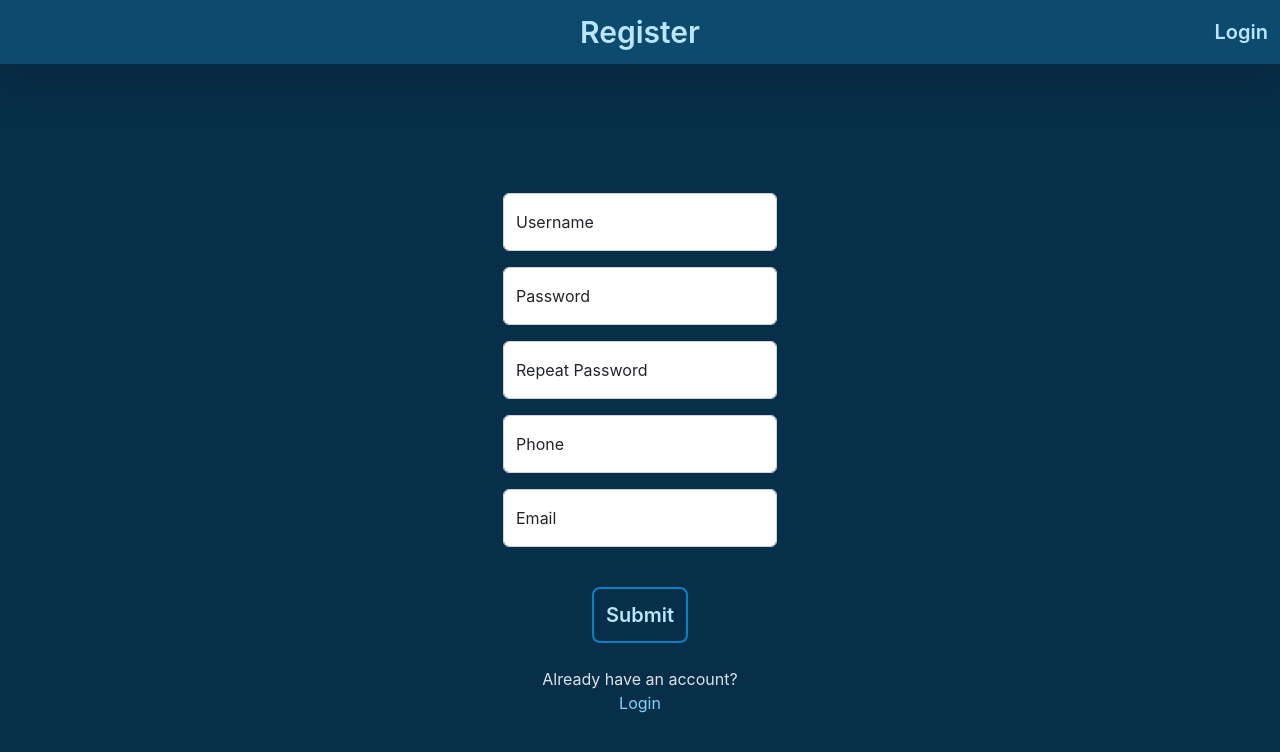
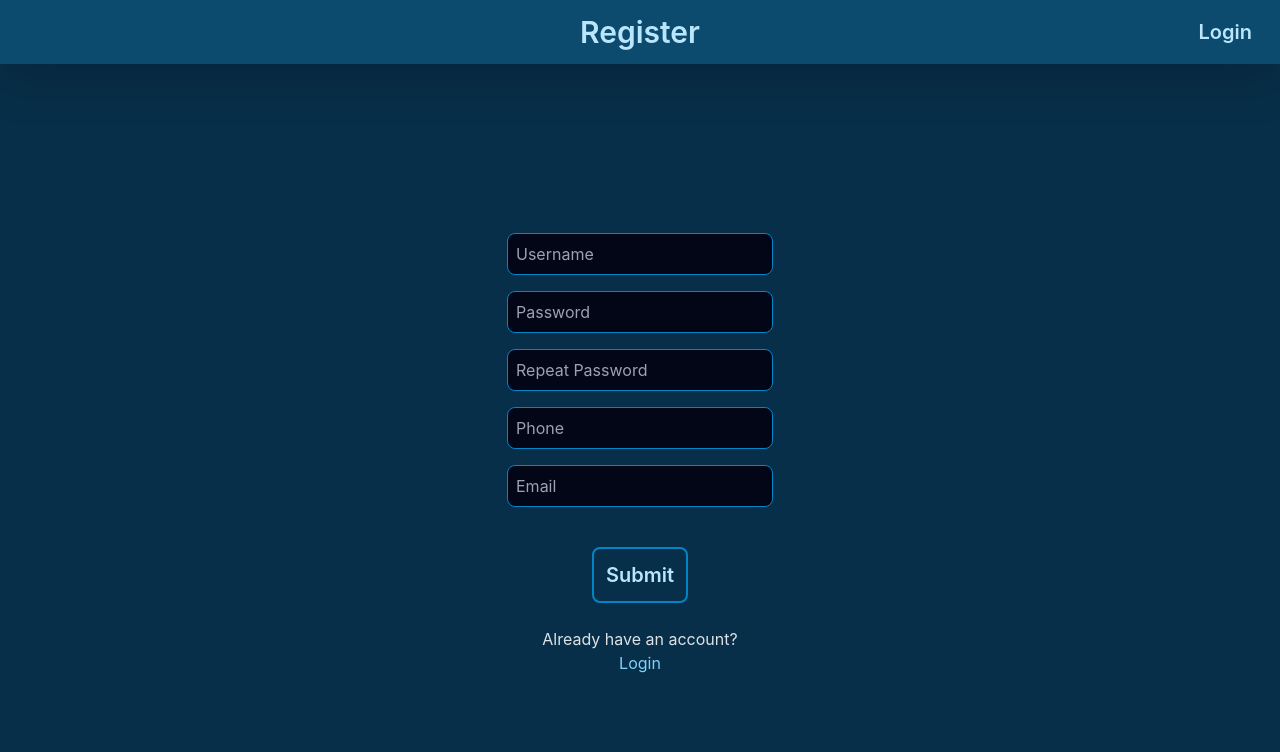
Before and after one commit to Thesura/EGMS-React, a React (Create React App) app: page /register in a window 1280 px wide. Shown: the top 752 px of the page. Built offline with nearby package versions, Linux system fonts and the light colour scheme.

Commit message:
Updated Login and Register to use TailwindCSS instead of bootstrap

```diff
--- a/src/index.css
+++ b/src/index.css
@@ -62,6 +62,15 @@
   .nav-current-emerald{
       @apply text-emerald-200;
   }
+
+  .text-input{
+      @apply p-2 bg-slate-950 text-sky-100 border-solid border rounded-lg border-sky-600 focus:border-sky-100 focus:outline-none transition-all duration-150 ease-linear;
+  }
+
+  /* .check-input{
+    relative w-11 h-6 bg-slate-950 peer peer-focus:outline-none peer-focus:ring-4 peer-focus:ring-sky-600 rounded-full peer-checked:after:translate-x-full
+    rtl:peer-checked:after:translate-x-full peer-checked:after:border-sky-100 after:content-[''] after:absolute after:top-[2px] after:start-[2px] after:bg-slate-950
+    after:border-sky-600 after:border after:rounded-full after:h-5 after:w-5 peer-checked:bg-sky-600 after:transition-all after:duration-150 after:ease-linear; } */
 }
 
 body {
--- a/src/layouts/Navbar.js
+++ b/src/layouts/Navbar.js
@@ -176,9 +176,9 @@ function Navbar() {
       <div className={`nav-current ${theme?'nav-current-emerald':'nav-current-sky'} scale-0 md:scale-100 md:w-100 transition-all duration-150 ease-linear`}>
         <p className="text-center">{active}</p>
       </div>
-      <div className="nav-user">
+      <div className="nav-user me-3">
         <p className={`nav-item ${theme?'nav-item-emerald':'nav-item-sky'} h-full`}>{user}</p>
-        <button className={`nav-item ${theme?'nav-item-emerald':'nav-item-sky'} h-full`} onClick={handleLog}>
+        <button className={`nav-item ${theme?'nav-item-emerald':'nav-item-sky'} h-full`} style={active === "Login"? {display: "none"}:{display: "flex"}} onClick={handleLog}>
               {loggedIn ? "Logout" : "Login"}
             </button>
       </div>
--- a/src/pages/Login.js
+++ b/src/pages/Login.js
@@ -4,7 +4,16 @@ import FetchRequest from "../utils/FetchRequest";
 import { ActiveContext, AuthContext } from "../App";
 
 function Login() {
-  const [user, setUser, loggedIn, setLoggedIn, staff, setStaff, admin, setAdmin] = useContext(AuthContext);
+  const [
+    user,
+    setUser,
+    loggedIn,
+    setLoggedIn,
+    staff,
+    setStaff,
+    admin,
+    setAdmin,
+  ] = useContext(AuthContext);
   const [active, setActive] = useContext(ActiveContext);
 
   const navigate = useNavigate();
@@ -81,38 +90,40 @@ function Login() {
         <div className="mb-3 form-floating text-body">
           <input
             type="text"
-            className="form-control"
+            className="text-input"
             id="username"
             placeholder="Username"
             onChange={handleUsername}
             required
           />
-          <label htmlFor="username">Username</label>
+          {/* <label htmlFor="username">Username</label> */}
         </div>
         <div className="mb-3 form-floating text-body">
           <input
             type="password"
-            className="form-control"
+            className="text-input"
             id="password"
             placeholder="Password"
             onChange={handlePassword}
             required
           />
-          <label htmlFor="password">Password</label>
+          {/* <label htmlFor="password">Password</label> */}
         </div>
-        <div className="mb-1 form-check form-switch">
+        <label className="flex justify-center">
           <input
             type="checkbox"
-            role="switch"
-            className="form-check-input"
+            className="sr-only peer"
             id="userType"
             checked={staff}
             onChange={handleStaffCheck}
           />
-          <label htmlFor="userType" className="form-label">
-            Staff Member
-          </label>
-        </div>
+          <div
+            className="relative w-11 h-6 bg-slate-950  peer peer-focus:outline-none peer-focus:ring-2 peer-focus:ring-sky-600 rounded-full peer-checked:after:translate-x-full
+    rtl:peer-checked:after:translate-x-full peer-checked:after:border-sky-100 after:content-[''] after:absolute after:top-[2px] after:start-[2px] after:bg-slate-950
+    after:border-sky-600 after:border after:rounded-full after:h-5 after:w-5 peer-checked:after:bg-sky-600 after:transition-all after:duration-150 after:ease-linear"
+          ></div>
+          <pan className="mx-2">Staff Member</pan>
+        </label>
         <div className="flex justify-center">
           <button className="button button-sky" onClick={handleSubmit}>
             Submit
--- a/src/pages/Register.js
+++ b/src/pages/Register.js
@@ -63,59 +63,59 @@ function Register() {
   return (
     <div className="mt-5">
       <form>
-        <div className="mb-3 form-floating text-body">
+        <div className="mb-3">
           <input
             type="text"
-            className="form-control"
+            className="text-input"
             id="username"
             placeholder="Username"
             onChange={handleUsername}
             required
           />
-          <label htmlFor="username">Username</label>
+          {/* <label htmlFor="username">Username</label> */}
         </div>
-        <div className="mb-3 form-floating text-body">
+        <div className="mb-3 text-body">
           <input
             type="password"
-            className="form-control"
+            className="text-input"
             id="password"
             placeholder="Password"
             onChange={handlePassword}
             required
           />
-          <label htmlFor="password">Password</label>
+          {/* <label htmlFor="password">Password</label> */}
         </div>
-        <div className="mb-3 form-floating text-body">
+        <div className="mb-3 text-body">
           <input
             type="password"
-            className="form-control"
+            className="text-input"
             id="repeatPassword"
             placeholder="Repeat Password"
             onChange={handleRepeat}
             required
           />
-          <label htmlFor="repeatPassword">Repeat Password</label>
+          {/* <label htmlFor="repeatPassword">Repeat Password</label> */}
         </div>
-        <div className="mb-3 form-floating text-body">
+        <div className="mb-3 text-body">
           <input
             type="tel"
-            className="form-control"
+            className="text-input"
             id="phone"
             placeholder="Phone"
             onChange={handlePhone}
           />
-          <label htmlFor="phone">Phone</label>
+          {/* <label htmlFor="phone">Phone</label> */}
         </div>
-        <div className="mb-3 form-floating text-body">
+        <div className="mb-3 text-body">
           <input
             type="email"
-            className="form-control"
+            className="text-input"
             id="email"
             placeholder="Email"
             onChange={handleEmail}
             required
           />
-          <label htmlFor="email">Email</label>
+          {/* <label htmlFor="email">Email</label> */}
         </div>
         <div className="flex justify-center">
           <button className="button button-sky" onClick={handleSubmit}>
```
